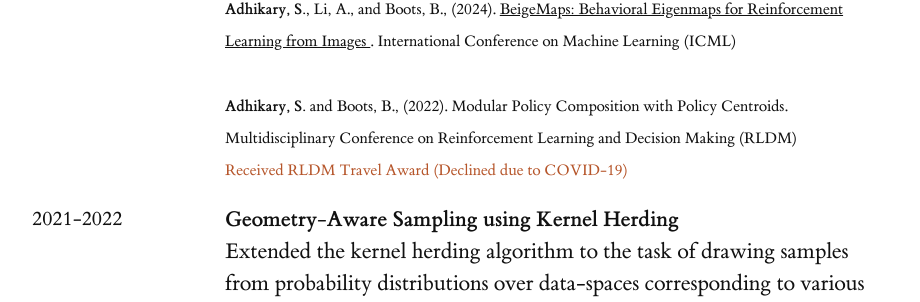
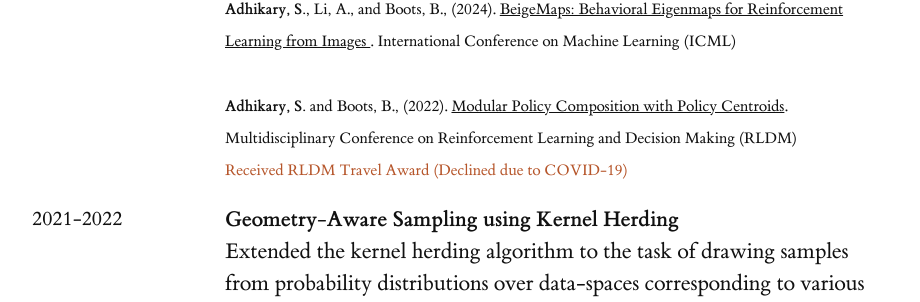
Before and after one commit to sandeshAdhikary/sandeshadhikary.github.io, a Jekyll site: the page built from resume/index.html, in a window 1280 px wide and 900 px high, scrolled down 754 px. Shown: the part 163-465 px from the top of the window, without its empty margins (128-1048 px from the left). Built offline with Jekyll 4.4.1, drawn with Linux system fonts in a browser that asks for light colours; a style sheet for code colours, icons or effects is not loaded; part of the change alters nothing that is shown.

```diff
--- a/resume/index.html
+++ b/resume/index.html
@@ -104,7 +104,8 @@ permalink: /resume.html
                  <br><br>
 
                   <b>Adhikary, S.</b> and Boots, B., (2022).
-                  Modular Policy Composition with Policy Centroids.
+                  <a href="https://par.nsf.gov/servlets/purl/10333932">
+                  Modular Policy Composition with Policy Centroids</a>.
                   Multidisciplinary Conference on Reinforcement Learning and Decision Making (RLDM)
                   <br>
                   <span style="color: rgb(182, 86, 43)">Received RLDM Travel Award (Declined due to COVID-19)</span>
```
